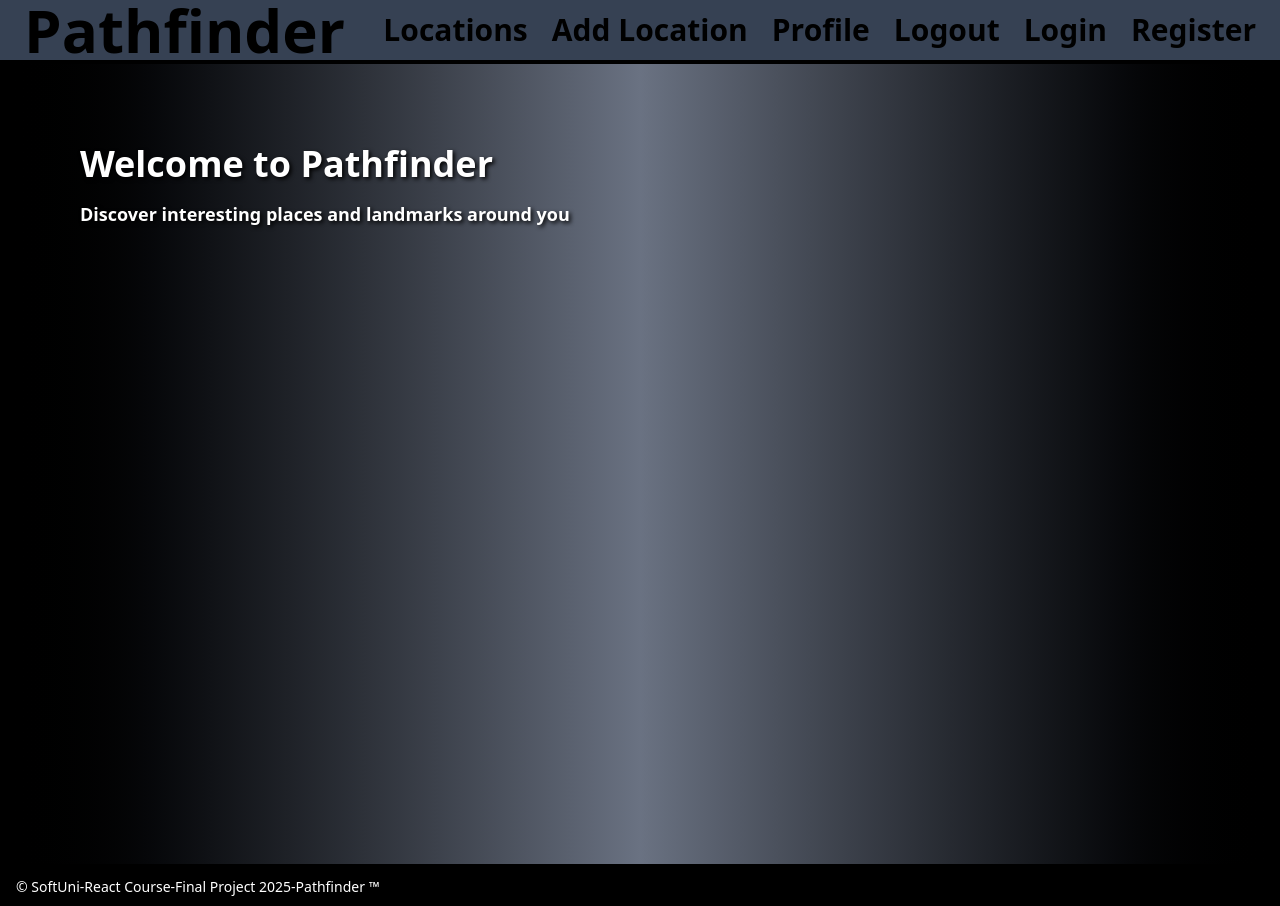
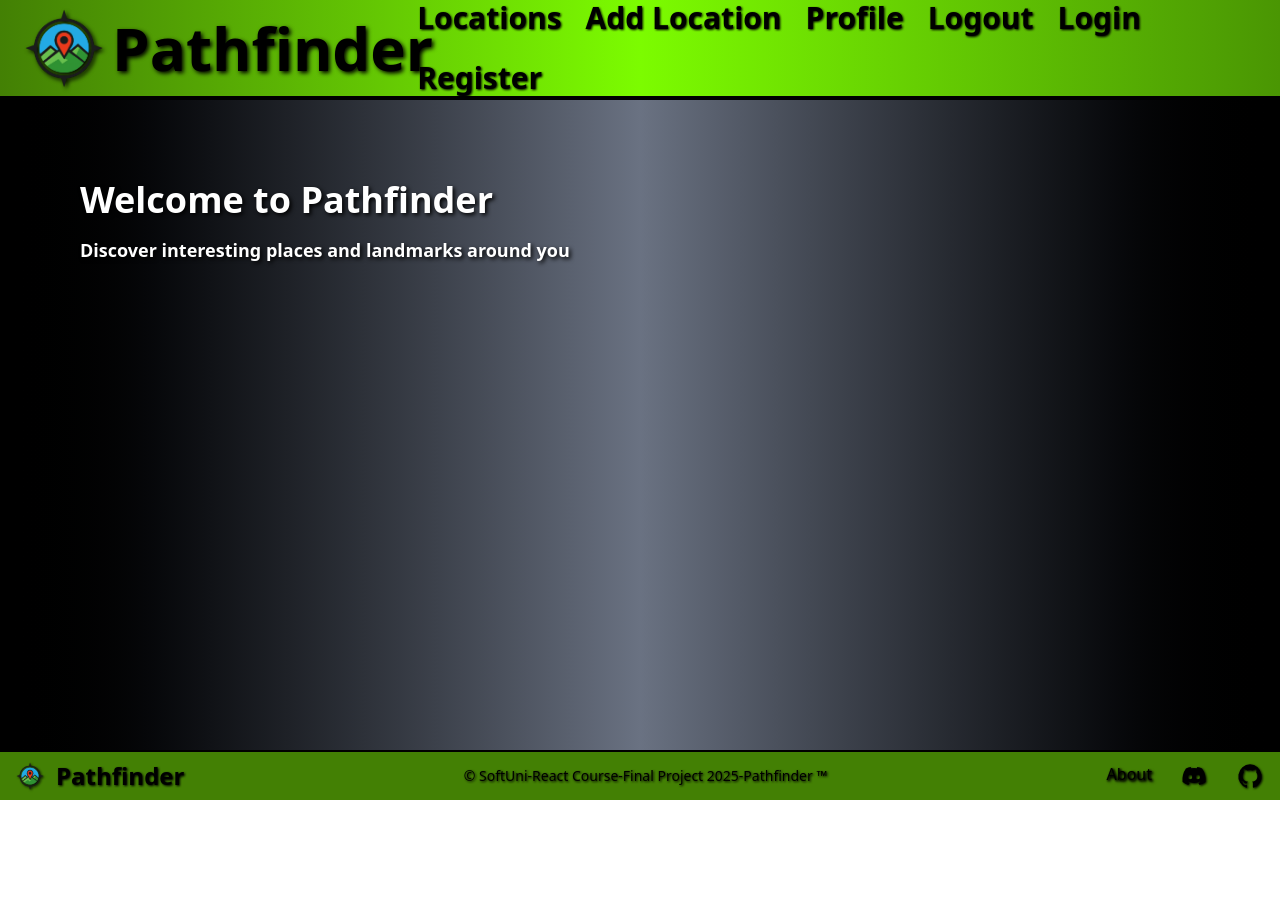
Before and after one commit to danevt/pathfinder-react-spa, a React (Vite) app in the folder client/: page / in a window 1280 px wide. After the commit the page ends 800 px from the top, so only its background shows below. Built offline with nearby package versions, Linux system fonts and the light colour scheme.

Commit message:
Add logo and enhance navbar with dropdown menus and visuals

```diff
--- a/client/src/App.jsx
+++ b/client/src/App.jsx
@@ -6,13 +6,17 @@ import Footer from './components/layout/footer/Footer.jsx';
 function App() {
     return (
         <>
-            <Header />
+            <div className='flex flex-col h-screen'>
+                <Header />
 
-            <Routes>
-                <Route path='/' element={<Home />} />
-            </Routes>
+                <main className='flex-grow bg-gradient-to-r from-black via-gray-500 to-black'>
+                    <Routes>
+                        <Route path='/' element={<Home />} />
+                    </Routes>
+                </main>
 
-            <Footer />
+                <Footer />
+            </div>
         </>
     );
 }
--- a/client/src/components/home/Home.jsx
+++ b/client/src/components/home/Home.jsx
@@ -1,6 +1,6 @@
 export default function Home() {
     return (
-        <section className='bg-gradient-to-r from-black via-gray-500 to-black p-20  flex flex-col min-h-screen'>
+        <section className='bg-gradient-to-r from-black via-gray-500 to-black p-20  flex flex-col '>
             <div className='text-white text-left font-bold  drop-shadow-[2px_2px_2px_black]'>
                 <h2 className='text-4xl font-bold mb-4 '>
                     Welcome to Pathfinder
--- a/client/src/components/layout/footer/Footer.jsx
+++ b/client/src/components/layout/footer/Footer.jsx
@@ -1,15 +1,75 @@
+import { Link } from 'react-router';
+
 export default function Footer() {
     return (
-        <footer className='bg-black px-0 py-0 border-t-2 border-black'>
+        <footer className='bg-[#438004] px-0 py-0 border-t-2 border-black'>
             <div class='px-4 py-2 bg-neutral-secondary-soft md:flex md:items-center md:justify-between'>
                 <div class='mb-6 md:mb-0'>
-                    <a
-                        to='https://softuni.bg/opencourses/react-js'
-                        class='text-sm text-white text-body sm:text-center '
+                    <Link
+                        to='/'
+                        class='flex items-center drop-shadow-[1px_1px_1px_black] hover:drop-shadow-[3px_3px_3px_#7CFC00]'
                     >
-                        &copy; SoftUni-React Course-Final Project
-                        2025-Pathfinder &trade;
-                    </a>
+                        <img
+                            src='./images/logo.png'
+                            class='h-7 me-3'
+                            alt='Pathfinder Logo'
+                        />
+                        <span class='text-heading self-center text-2xl font-semibold whitespace-nowrap '>
+                            Pathfinder
+                        </span>
+                    </Link>
+                </div>
+                <Link
+                    to='https://softuni.bg/opencourses/react-js'
+                    class='text-sm text-body sm:text-center drop-shadow-[1px_1px_1px_black] hover:drop-shadow-[3px_3px_3px_#7CFC00]'
+                >
+                    &copy; SoftUni-React Course-Final Project 2025-Pathfinder
+                    &trade;
+                </Link>
+
+                <div class='flex mt-4 sm:justify-center md:mt-0 space-x-2 rtl:space-x-reverse drop-shadow-[1px_1px_1px_black]'>
+                    <Link
+                        to='/About'
+                        class='hover:underline drop-shadow-[1px_1px_1px_black] hover:drop-shadow-[3px_3px_3px_#7CFC00]'
+                    >
+                        About
+                    </Link>
+                    <Link
+                        to='https://discord.com/'
+                        class='text-body hover:text-heading ms-5 hover:drop-shadow-[3px_3px_3px_#7CFC00]'
+                    >
+                        <svg
+                            class='w-7 h-7'
+                            aria-hidden='true'
+                            width='24'
+                            height='24'
+                            fill='currentColor'
+                            viewBox='0 0 24 24'
+                        >
+                            <path d='M18.942 5.556a16.3 16.3 0 0 0-4.126-1.3 12.04 12.04 0 0 0-.529 1.1 15.175 15.175 0 0 0-4.573 0 11.586 11.586 0 0 0-.535-1.1 16.274 16.274 0 0 0-4.129 1.3 17.392 17.392 0 0 0-2.868 11.662 15.785 15.785 0 0 0 4.963 2.521c.41-.564.773-1.16 1.084-1.785a10.638 10.638 0 0 1-1.706-.83c.143-.106.283-.217.418-.331a11.664 11.664 0 0 0 10.118 0c.137.114.277.225.418.331-.544.328-1.116.606-1.71.832a12.58 12.58 0 0 0 1.084 1.785 16.46 16.46 0 0 0 5.064-2.595 17.286 17.286 0 0 0-2.973-11.59ZM8.678 14.813a1.94 1.94 0 0 1-1.8-2.045 1.93 1.93 0 0 1 1.8-2.047 1.918 1.918 0 0 1 1.8 2.047 1.929 1.929 0 0 1-1.8 2.045Zm6.644 0a1.94 1.94 0 0 1-1.8-2.045 1.93 1.93 0 0 1 1.8-2.047 1.919 1.919 0 0 1 1.8 2.047 1.93 1.93 0 0 1-1.8 2.045Z' />
+                        </svg>
+                        <span class='sr-only'>Discord</span>
+                    </Link>
+                    <Link
+                        to='https://github.com/'
+                        class='text-body hover:text-heading ms-5 hover:drop-shadow-[3px_3px_3px_#7CFC00]'
+                    >
+                        <svg
+                            class='w-7 h-7'
+                            aria-hidden='true'
+                            width='24'
+                            height='24'
+                            fill='currentColor'
+                            viewBox='0 0 24 24'
+                        >
+                            <path
+                                fill-rule='evenodd'
+                                d='M12.006 2a9.847 9.847 0 0 0-6.484 2.44 10.32 10.32 0 0 0-3.393 6.17 10.48 10.48 0 0 0 1.317 6.955 10.045 10.045 0 0 0 5.4 4.418c.504.095.683-.223.683-.494 0-.245-.01-1.052-.014-1.908-2.78.62-3.366-1.21-3.366-1.21a2.711 2.711 0 0 0-1.11-1.5c-.907-.637.07-.621.07-.621.317.044.62.163.885.346.266.183.487.426.647.71.135.253.318.476.538.655a2.079 2.079 0 0 0 2.37.196c.045-.52.27-1.006.635-1.37-2.219-.259-4.554-1.138-4.554-5.07a4.022 4.022 0 0 1 1.031-2.75 3.77 3.77 0 0 1 .096-2.713s.839-.275 2.749 1.05a9.26 9.26 0 0 1 5.004 0c1.906-1.325 2.74-1.05 2.74-1.05.37.858.406 1.828.101 2.713a4.017 4.017 0 0 1 1.029 2.75c0 3.939-2.339 4.805-4.564 5.058a2.471 2.471 0 0 1 .679 1.897c0 1.372-.012 2.477-.012 2.814 0 .272.18.592.687.492a10.05 10.05 0 0 0 5.388-4.421 10.473 10.473 0 0 0 1.313-6.948 10.32 10.32 0 0 0-3.39-6.165A9.847 9.847 0 0 0 12.007 2Z'
+                                clip-rule='evenodd'
+                            />
+                        </svg>
+                        <span class='sr-only'>GitHub</span>
+                    </Link>
                 </div>
             </div>
         </footer>
--- a/client/src/components/layout/header/Header.jsx
+++ b/client/src/components/layout/header/Header.jsx
@@ -2,12 +2,17 @@ import { Link } from 'react-router';
 
 export default function Header() {
     return (
-        <header className='bg-gray-700 flex justify-between items-center px-6 py-0 border-b-4 border-black'>
+        <header className='bg-gradient-to-r from-[#438004] via-[#7CFC00] to-[#4A9603] flex justify-between items-center px-6 py-0 border-b-4 border-black'>
             <div className='flex items-center gap-2'>
                 <Link
                     to='/'
-                    className='flex items-center object-contain '
+                    className='flex items-center object-contain drop-shadow-[2px_2px_2px_black] hover:drop-shadow-[3px_3px_3px_#7CFC00] transform transition-transform duration-300 hover:scale-110'
                 >
+                    <img
+                        src='./images/logo.png'
+                        className='h-20 w-20 sm:h-10 sm:w-10 md:h-20 md:w-20 me-2'
+                        alt='Pathfinder Logo'
+                    />
                     <span className='text-heading self-center text-6xl font-bold whitespace-nowrap '>
                         Pathfinder
                     </span>
@@ -15,22 +20,40 @@ export default function Header() {
             </div>
 
             <nav className='flex flex-wrap gap-6 font-bold text-black'>
-                <Link className='inline-block text-3xl ' to='/catalog'>
+                <Link
+                    className='inline-block text-3xl drop-shadow-[1px_1px_1px_black] hover:text-black  hover:drop-shadow-[3px_3px_3px_#7CFC00] transform transition-transform duration-300 hover:scale-110'
+                    to='/catalog'
+                >
                     Locations
                 </Link>
-                <Link className='inline-block text-3xl ' to='/create'>
+                <Link
+                    className='inline-block text-3xl drop-shadow-[1px_1px_1px_black] hover:text-black  hover:drop-shadow-[3px_3px_3px_#7CFC00] transform transition-transform duration-300 hover:scale-110'
+                    to='/create'
+                >
                     Add Location
                 </Link>
-                <Link className='inline-block text-3xl ' to='/profile'>
+                <Link
+                    className='inline-block text-3xl drop-shadow-[1px_1px_1px_black] hover:text-black  hover:drop-shadow-[3px_3px_3px_#7CFC00] transform transition-transform duration-300 hover:scale-110'
+                    to='/profile'
+                >
                     Profile
                 </Link>
-                <Link className='inline-block text-3xl ' to='/logout'>
+                <Link
+                    className='inline-block text-3xl drop-shadow-[1px_1px_1px_black] hover:text-black  hover:drop-shadow-[3px_3px_3px_#7CFC00] transform transition-transform duration-300 hover:scale-110'
+                    to='/logout'
+                >
                     Logout
                 </Link>
-                <Link className='inline-block text-3xl ' to='/login'>
+                <Link
+                    className='inline-block text-3xl drop-shadow-[1px_1px_1px_black] hover:text-black  hover:drop-shadow-[3px_3px_3px_#7CFC00] transform transition-transform duration-300 hover:scale-110'
+                    to='/login'
+                >
                     Login
                 </Link>
-                <Link className='inline-block text-3xl ' to='/register'>
+                <Link
+                    className='inline-block text-3xl drop-shadow-[1px_1px_1px_black] hover:text-black  hover:drop-shadow-[3px_3px_3px_#7CFC00] transform transition-transform duration-300 hover:scale-110'
+                    to='/register'
+                >
                     Register
                 </Link>
             </nav>
```
Also changed, not shown: client/public/images/logo.png (added), client/public/images/logo1.png (added).
